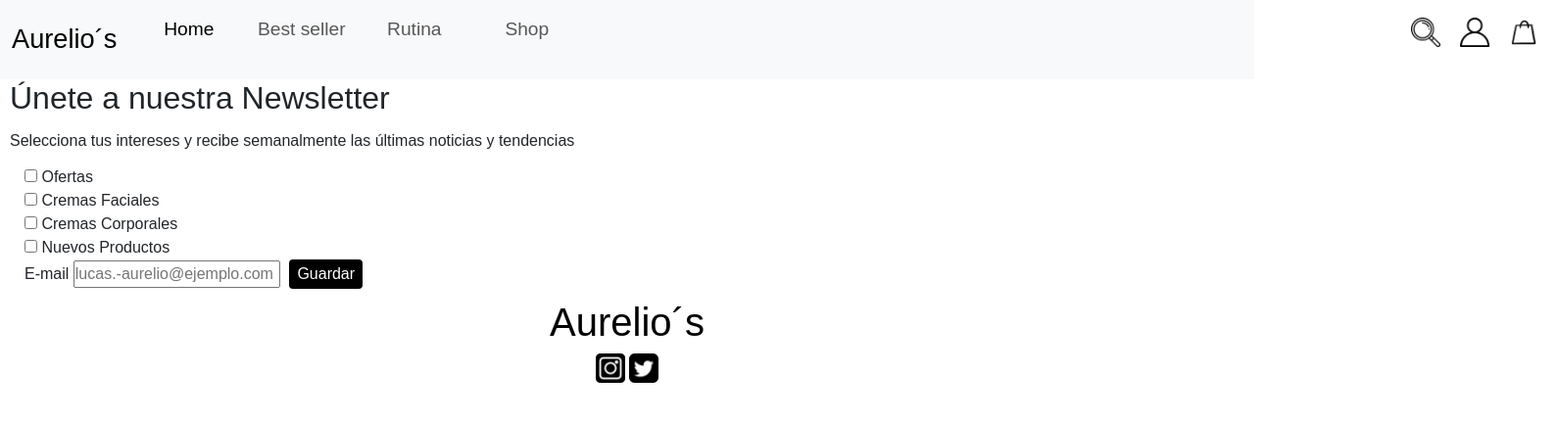
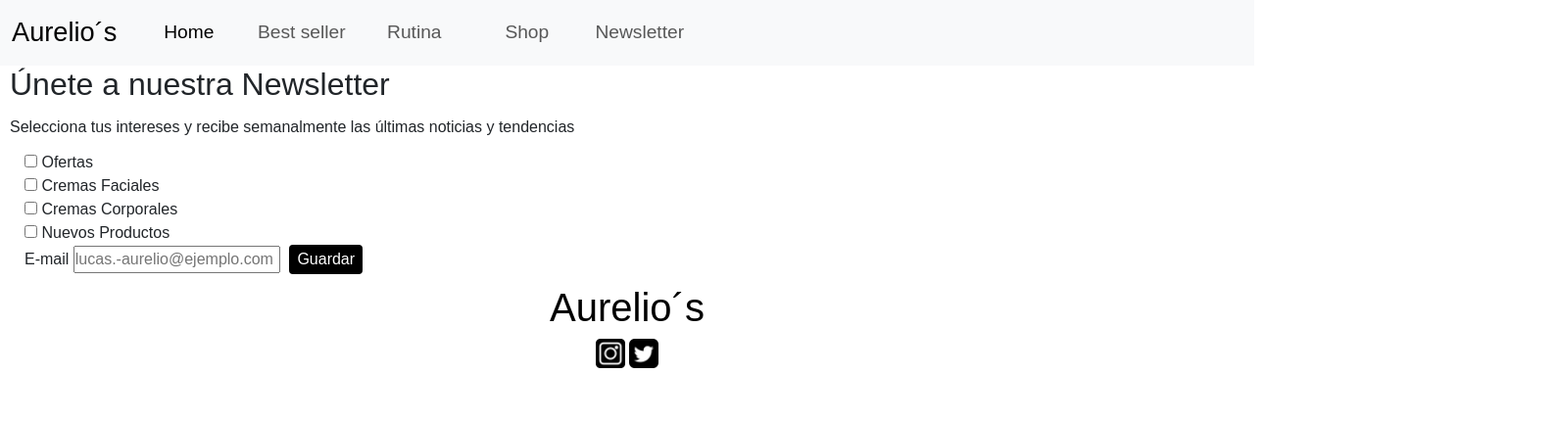
Before and after one commit to LAurelio8/PF-Aurelio, a plain HTML site: page paginas/newsletter.html in a window 1280 px wide. Shown: the whole page at 98% size, 1590 px wide, since content can reach past the window. Drawn offline with nearby package versions, Linux system fonts and the light colour scheme.

Commit message:
cambio en la navbar, elimino iconos que solo eran de decoración y agrego newsletter en section

```diff
--- a/paginas/newsletter.html
+++ b/paginas/newsletter.html
@@ -22,7 +22,7 @@
       </button>
       <div class="collapse navbar-collapse" id="navbarNav">
         <!--start sections -->
-        <ul class="navbar-nav ms-auto mb-2-lg-0">
+        <ul class="navbar-nav">
           <li class="nav-item">
             <a class="nav-link active" aria-current="page" href="../index.html">Home</a>
           </li>
@@ -34,14 +34,9 @@
           </li>
           <li class="nav-item">
             <a class="nav-link" href="../paginas/shop.html">Shop</a>
+          <li class="nav-item">
+            <a class="nav-link" href="../paginas/newsletter.html">Newsletter</a>
             <!-- end sections -->
-            <!-- start icons -->
-          <li class="section-icons">
-            <a href="#"><img src="../img/lupa.png" alt="lupa" class="size-icons"></a>
-            <a href="../paginas/newsletter.html"><img src="../img/newsletter.png" alt="newsletter"
-                class="size-icons"></a>
-            <a href="#"><img src="../img/cart.png" alt="carrito" class="size-icons"></a>
-            <!-- end icons -->
           </li>
         </ul>
       </div>
```
Also changed, not shown: index.html (+2 -6 lines), paginas/product-detail.html (+2 -7 lines), paginas/rutinas.html (+2 -7 lines), paginas/shop.html (+3 -7 lines).
